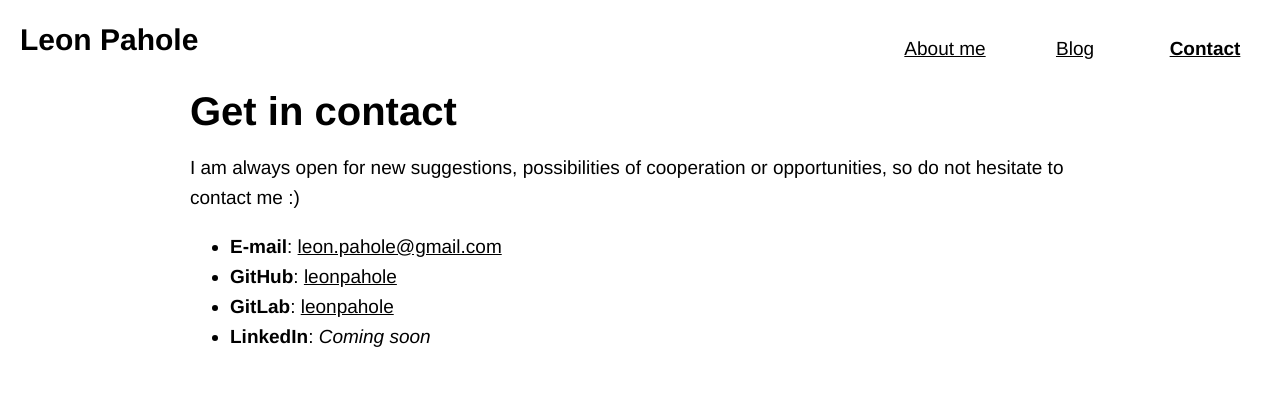
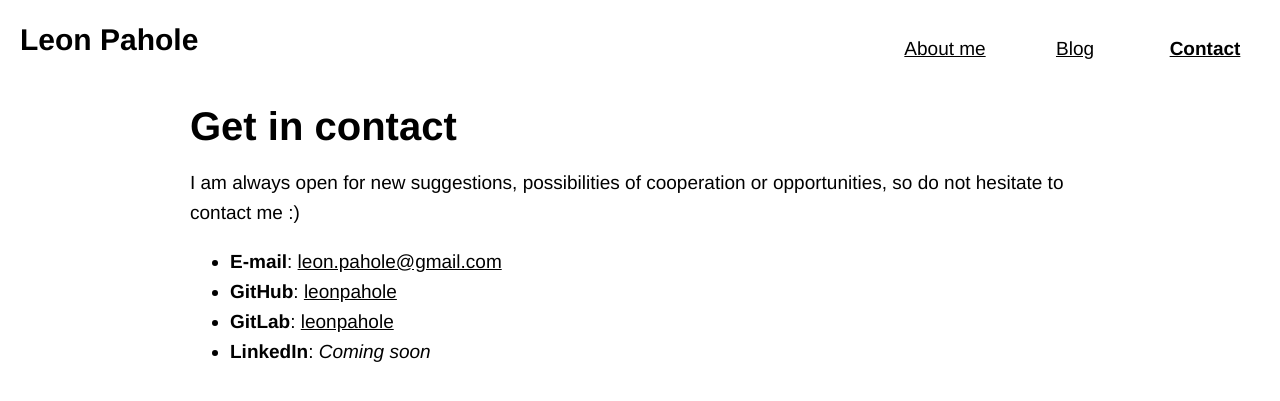
Before and after one commit to leonpahole/leonpahole-com, a Jekyll site: the page built from contact.html, in a window 1280 px wide. Shown: the top 401 px of the page. Built offline with Jekyll 4.4.1, drawn with Linux system fonts in a browser that asks for light colours; nearby versions of some CDN libraries.

Commit message:
Make bottom margin of navigation more readable to mobile and tablet users

```diff
--- a/_sass/global.scss
+++ b/_sass/global.scss
@@ -68,13 +68,13 @@
     display: flex;
     justify-content: space-between;
 
-    margin: 15px 10px 25px 20px;
+    margin: 15px 10px 40px 20px;
 
     @include respond-to("medium") {
       flex-direction: column;
       margin-left: 10px;
       margin-top: 30px;
-      margin-bottom: 5px;
+      margin-bottom: 25px;
     }
 
     .navigation-title {
```
